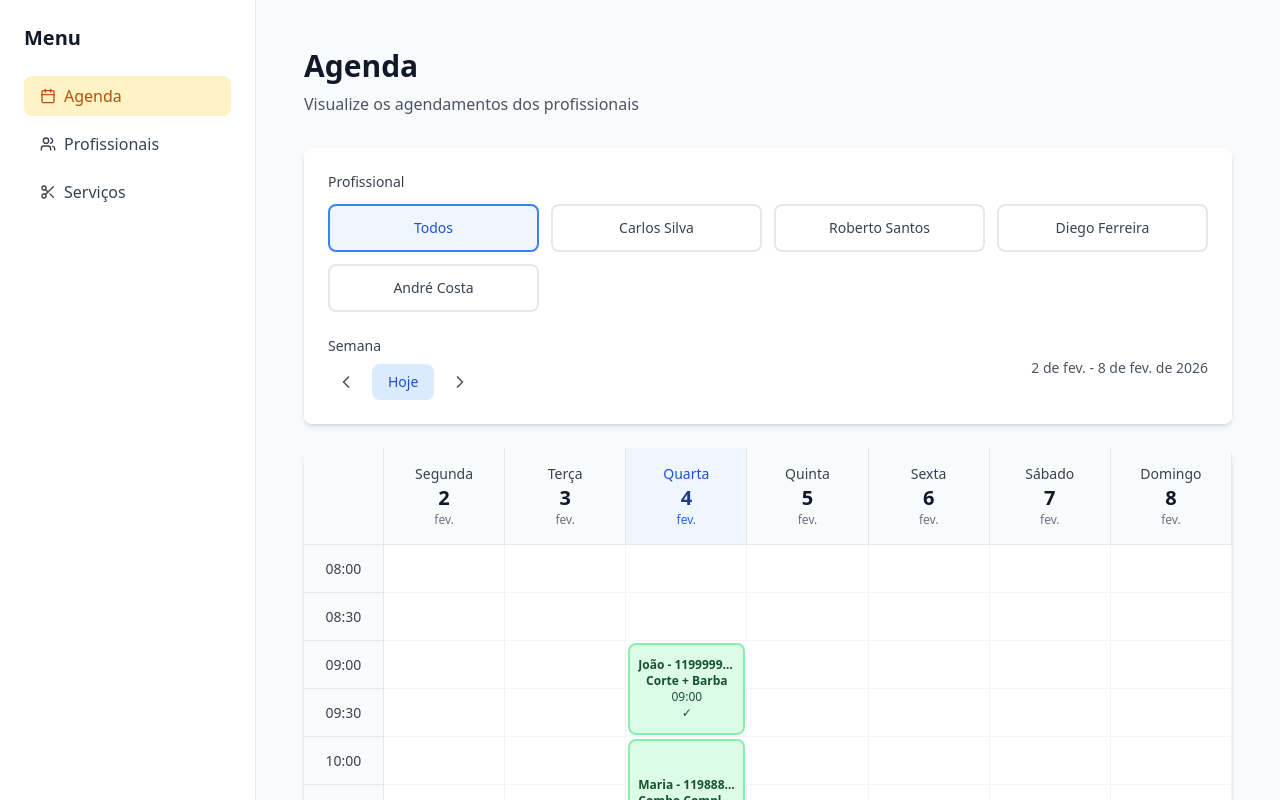
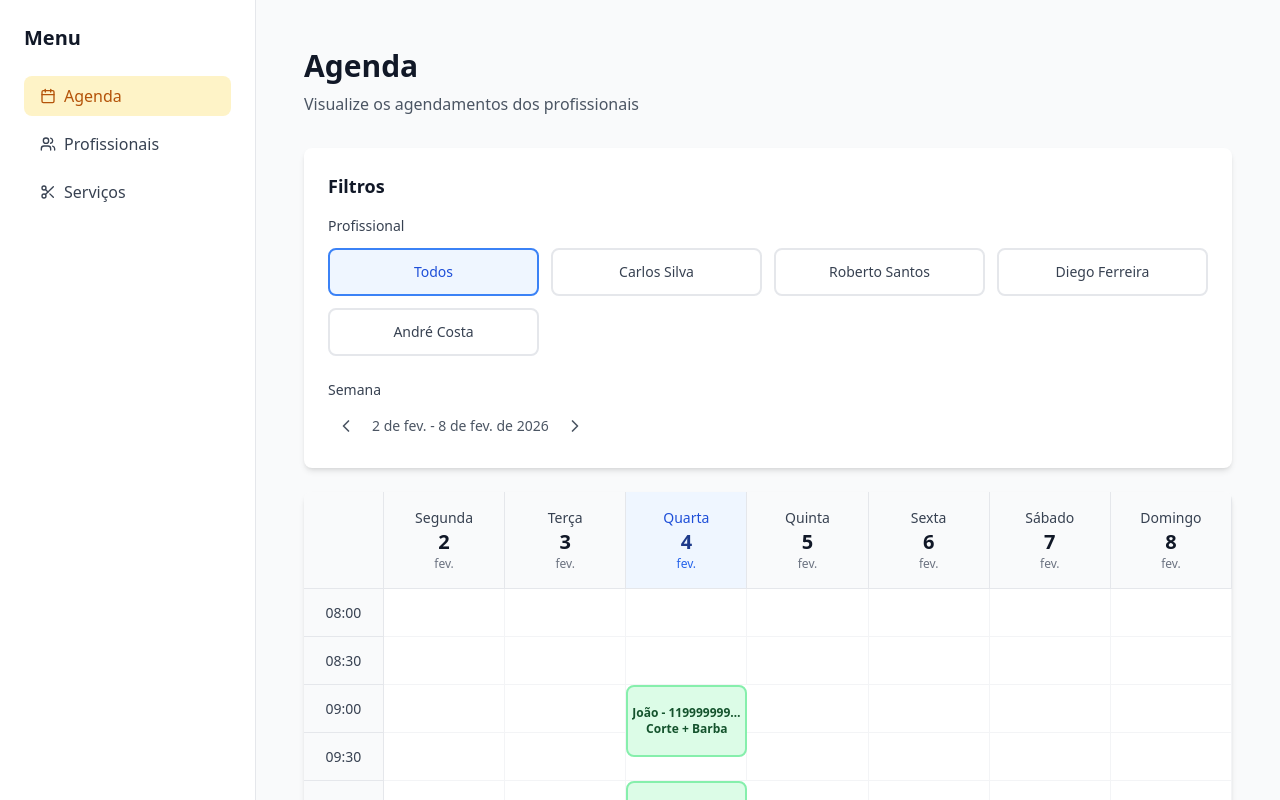
Before and after one commit to GustavoTiburcio/BarberTime, a React (Vite) app: page /dashboard/schedule in a window 1280 px wide. Shown: the top 800 px of the page. Built offline with nearby package versions, Linux system fonts and the light colour scheme.

Commit message:
Slot info

```diff
--- a/src/Pages/Schedule.tsx
+++ b/src/Pages/Schedule.tsx
@@ -92,10 +92,6 @@ export default function Schedule() {
     setCurrentDate(new Date(currentDate.getTime() + 7 * 24 * 60 * 60 * 1000));
   };
 
-  const goToToday = () => {
-    setCurrentDate(new Date());
-  };
-
   return (
     <div className='min-h-screen bg-gray-50 p-6'>
       <div className='max-w-7xl mx-auto'>
@@ -107,6 +103,9 @@ export default function Schedule() {
 
         {/* Controls */}
         <div className='bg-white rounded-lg shadow-md p-6 mb-6'>
+          <label className='block text-lg font-semibold text-gray-900 mb-4'>
+            Filtros
+          </label>
           {/* Professional Selector */}
           <div className='mb-6'>
             <label className='block text-sm font-medium text-gray-700 mb-3'>
@@ -141,7 +140,7 @@ export default function Schedule() {
           <div className='flex items-center justify-between'>
             <div>
               <label className='block text-sm font-medium text-gray-700 mb-2'>Semana</label>
-              <div className='flex gap-2'>
+              <div className='flex gap-2 items-center'>
                 <button
                   onClick={previousWeek}
                   className='p-2 hover:bg-gray-100 rounded-lg transition-colors'
@@ -150,12 +149,18 @@ export default function Schedule() {
                   <ChevronLeft size={20} className='text-gray-600' />
                 </button>
 
-                <button
-                  onClick={goToToday}
-                  className='px-4 py-2 bg-blue-100 text-blue-700 rounded-lg text-sm font-medium hover:bg-blue-200 transition-colors'
-                >
-                  Hoje
-                </button>
+                <p className='text-sm text-gray-600 text-center'>
+                  {weekDates[0].toLocaleDateString('pt-BR', {
+                    day: 'numeric',
+                    month: 'short',
+                  })}{' '}
+                  -{' '}
+                  {weekDates[6].toLocaleDateString('pt-BR', {
+                    day: 'numeric',
+                    month: 'short',
+                    year: 'numeric',
+                  })}
+                </p>
 
                 <button
                   onClick={nextWeek}
@@ -166,21 +171,6 @@ export default function Schedule() {
                 </button>
               </div>
             </div>
-
-            <div className='text-right'>
-              <p className='text-sm text-gray-600'>
-                {weekDates[0].toLocaleDateString('pt-BR', {
-                  day: 'numeric',
-                  month: 'short',
-                })}{' '}
-                -{' '}
-                {weekDates[6].toLocaleDateString('pt-BR', {
-                  day: 'numeric',
-                  month: 'short',
-                  year: 'numeric',
-                })}
-              </p>
-            </div>
           </div>
         </div>
 
--- a/src/components/ScheduleGrid.tsx
+++ b/src/components/ScheduleGrid.tsx
@@ -52,11 +52,12 @@ export default function ScheduleGrid({ bookings, weekDates }: ScheduleGridProps)
     return bookings.filter((booking) => booking.date === dateStr);
   };
 
-  // Calcula quantos slots o agendamento ocupa baseado na duração
-  const getBookingSpanRows = (serviceId: string): number => {
+  // Calcula a altura do agendamento baseado na duração em pixels
+  const getBookingHeight = (serviceId: string): number => {
     const service = services.find((s) => s.id === serviceId);
     const duration = service?.duration || 30;
-    return Math.ceil(duration / SLOT_DURATION);
+    // Cada 30 minutos = 48px, então: (duration / 30) * 48
+    return (duration / SLOT_DURATION) * 48;
   };
 
   const dayNames = ['Segunda', 'Terça', 'Quarta', 'Quinta', 'Sexta', 'Sábado', 'Domingo'];
@@ -135,35 +136,48 @@ export default function ScheduleGrid({ bookings, weekDates }: ScheduleGridProps)
                   );
 
                   if (booking) {
+                    console.log(booking.clientName)
                     renderedBookingIds.add(booking.id);
-                    const spanRows = getBookingSpanRows(booking.serviceId);
+                    const bookingHeight = getBookingHeight(booking.serviceId);
                     const statusColor = STATUS_COLORS[booking.status];
+                    const isSmallSlot = bookingHeight < 60; // Menos de 1 slot inteiro
 
                     return (
                       <div
                         key={cellKey}
-                        className={`p-2 border-2 rounded-lg flex flex-col justify-center items-center cursor-pointer hover:shadow-lg transition-shadow ${statusColor.bg} ${statusColor.border} ${statusColor.text} overflow-hidden m-0.5`}
+                        className={`p-1 border-2 z-10 rounded-lg flex flex-col justify-center items-center cursor-pointer hover:shadow-lg transition-shadow ${statusColor.bg} ${statusColor.border} ${statusColor.text} overflow-hidden`}
                         style={{
                           gridColumn: dayIndex + 2,
-                          gridRow: `${timeIndex + 1} / span ${spanRows}`,
+                          gridRow: `${timeIndex + 1} / span 1`,
+                          height: `${bookingHeight}px`,
+                          alignSelf: 'start',
                         }}
                         title={`${booking.clientName} - ${booking.clientPhone}`}
                       >
+                        {isSmallSlot ? (
+                          // Versão compacta para slots pequenos
+                          <div className='text-xs font-semibold text-center truncate w-full'>
+                            {booking.clientName.split(' ')[0]}  - {booking.clientPhone}
+                          </div>
+                        ) : (
+                          // Versão completa para slots maiores
+                          <>
                             <div className='text-xs font-semibold text-center truncate w-full'>
                               {booking.clientName.split(' ')[0]} - {booking.clientPhone}
                             </div>
                             <div className='text-xs font-semibold text-center truncate w-full'>
                               {services.find((s) => s.id === booking.serviceId)?.name || 'Serviço'}
                             </div>
-                        <div className='text-xs text-center'>
-                          {booking.time}
-                        </div>
+                            {/* {bookingHeight > 90 && (
                               <div className='text-xs font-medium'>
                                 {booking.status === 'confirmed' && '✓'}
                                 {booking.status === 'pending' && '⏳'}
                                 {booking.status === 'completed' && '✓✓'}
                                 {booking.status === 'cancelled' && '✗'}
                               </div>
+                            )} */}
+                          </>
+                        )}
                       </div>
                     );
                   }
```
Lines whose indentation alone changed are shown as unchanged.
